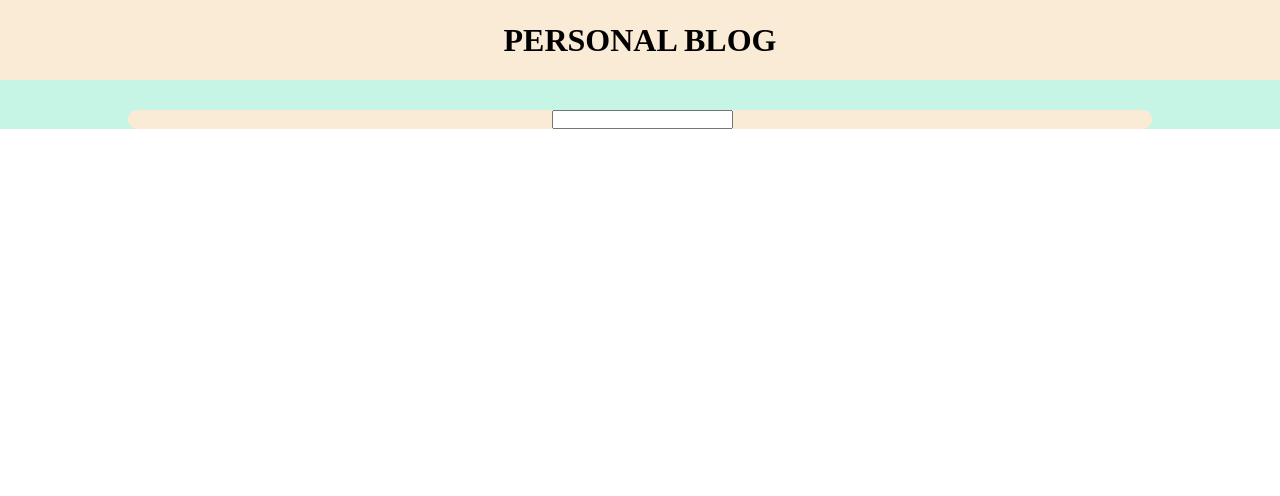
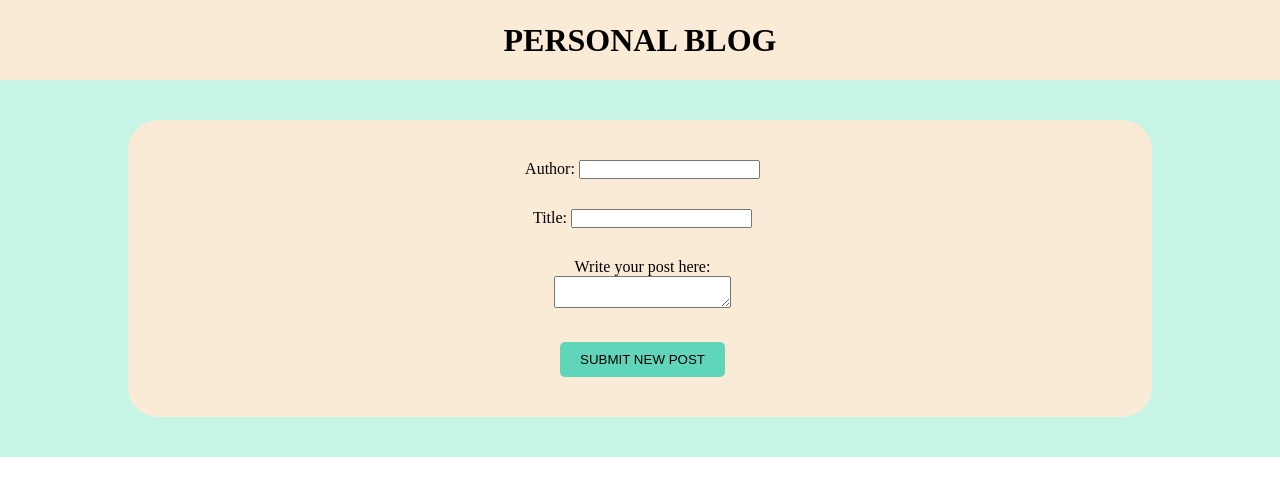
Before and after one commit to SwitchTia/react-post-form, a React (Vite) app: page / in a window 1280 px wide. Shown: the top 496 px of the page. Built offline with nearby package versions, Linux system fonts and the light colour scheme.

Commit message:
Fix: style adjustments

```diff
--- a/src/components/AppMain.jsx
+++ b/src/components/AppMain.jsx
@@ -40,17 +40,49 @@ function AppMain() {
 
     return (
         <>
-            <main>
-                <div className="container flex-center">
-                    <form onSubmit={submitNewForm} action="">
+            <main className="py-40">
+                <div className="container flex-center py-40 text-center">
+                    <form onSubmit={submitNewForm} action="" >
+
+                        <div className="mb-30">
+                            <label htmlFor="author">Author: </label>
                             <input
                                 name="author"
-                            id="name"
+                                id="author"
                                 type="text"
                                 className="form-control"
                                 value={formInfo.name}
                                 onChange={updateFormInfo}
                             />
+                        </div>
+
+                        <div className="mb-30">
+                            <label htmlFor="title">Title: </label>
+                            <input
+                                name="title"
+                                id="title"
+                                type="text"
+                                className="form-control"
+                                value={formInfo.name}
+                                onChange={updateFormInfo}
+                            />
+                        </div>
+
+                        <div className="mb-30">
+                            <label htmlFor="body">Write your post here: </label>
+                            <div>
+                                <textarea
+                                name="body"
+                                id="body"
+                                value={formInfo.body}
+                                onChange={formInfo.body}
+                            ></textarea>
+                            </div>
+                        </div>
+
+                        <button type="submit" className="btn text-center">
+                            Submit new post
+                        </button>
 
                     </form>
                 </div>
--- a/src/index.css
+++ b/src/index.css
@@ -41,8 +41,8 @@ main {
     margin-bottom: 10px;
 }
 
-.mb-20{
-  margin-bottom: 20px;
+.mb-30{
+  margin-bottom: 30px;
 }
 
 .py-40 {
@@ -78,12 +78,11 @@ main {
 
 
 .btn {
-  background-color:rgb(255, 228, 196);
+  background-color:rgb(97, 213, 186);
   border:rgb(32, 123, 243);
   text-transform: uppercase;
 
   padding: 10px 20px;
-  margin-left: 20px;
   border-radius: 5px;
 }
 
```
Lines whose indentation alone changed are shown as unchanged.
